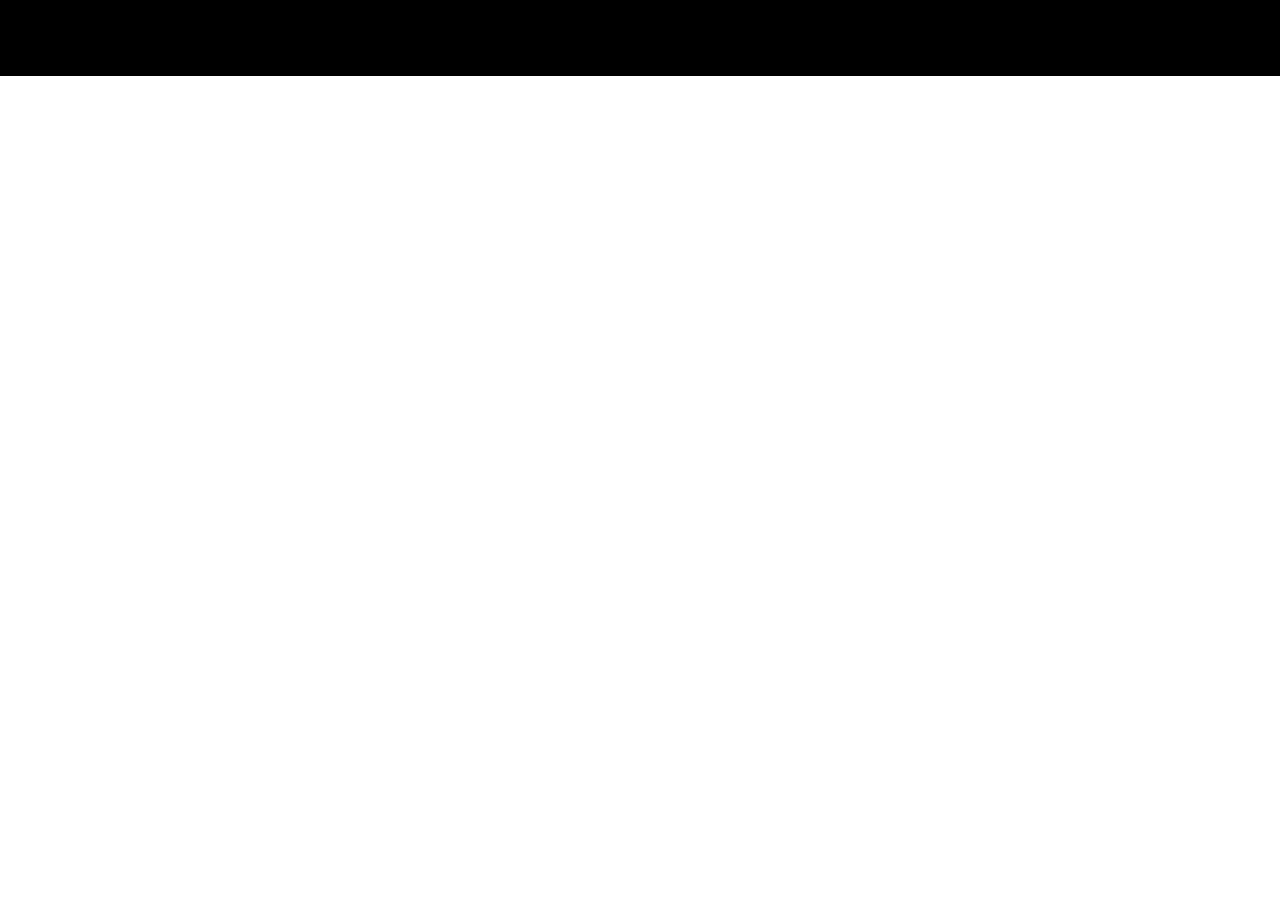
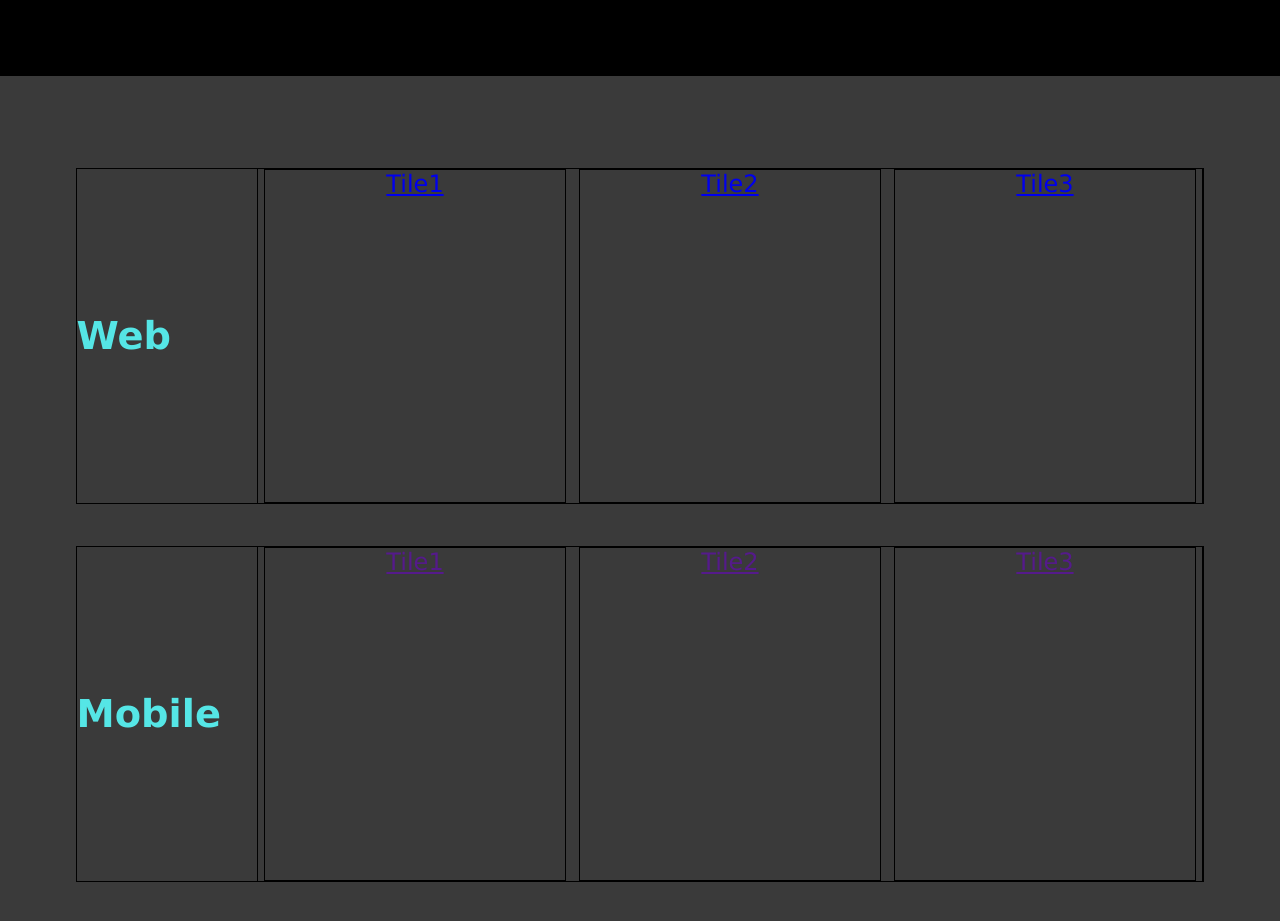
Before and after one commit to careychua/Free-Code-Camp, a plain HTML site: page Personal Portfolio/index.html in a window 1280 px wide. Shown: the part 724-1645 px from the top of the page. Before the commit the page ends 1024 px from the top, so only its background shows below. Drawn offline with Linux system fonts and the light colour scheme.

Commit message:
Styling for projects done

```diff
--- a/Personal Portfolio/index.html
+++ b/Personal Portfolio/index.html
@@ -24,16 +24,40 @@
                 </div>
             </section>
             <section id="projects">
-                <header><h1>Some works</h1></header>
-                <div class="project-tile">link to work</div>
-                <a id="profile-link" target="_blank" href="url to github or codepen.io"></a>
+                <div>
+                    <div>
+                        <header><h1>Web</h1></header>
+                        <div class="project-tile">
+                            <div><a href="https://codepen.io/careychua/pen/PoPeLrB">Tile1</a></div>
+                            <div><a href="https://codepen.io/careychua/pen/OJywvQm">Tile2</a></div>
+                            <div><a href="https://codepen.io/careychua/pen/KKdxrYR">Tile3</a></div>
+                        </div>
+                    </div>
+                    <div>
+                        <header><h1>Mobile</h1></header>
+                        <div class="project-tile">
+                            <div><a href="">Tile1</a></div>
+                            <div><a href="">Tile2</a></div>
+                            <div><a href="">Tile3</a></div>
+                        </div>
+                    </div>
+                    <div>
+                        <header><h1>Games</h1></header>
+                        <div class="project-tile">
+                            <div><a href="">Tile1</a></div>
+                            <div><a href="">Tile2</a></div>
+                            <div><a href="">Tile3</a></div>
+                        </div>
+                    </div>
+                </div>
+                <a id="profile-link" target="_blank" href="url to github or codepen.io">See All</a>
             </section>
             <section id="Contact">
                 <header><h1>Contact</h1></header>
             </section>
         </main>
         <footer>
-            Some footer message test
+            Some footer message
         </footer>
     </body>
 </html>
--- a/Personal Portfolio/style.css
+++ b/Personal Portfolio/style.css
@@ -8,7 +8,7 @@ body {
 }
 
 h1 {
-    font-size: 3em;
+    font-size: 2em;
     margin: 0px;
 }
 
@@ -18,7 +18,7 @@ h1 {
     height: 10vh;
     width: 100%;
     margin: 0px;
-    background-color: rgb(0, 150, 0);
+    background-color: rgb(0, 110, 0);
     display: flex;
     justify-content: end;
     text-align: left;
@@ -41,12 +41,12 @@ h1 {
 }
 
 #welcome-section {
+    height: 90vh;
+    padding: 10vh 20% 0px 20%;
     display: flex;
     flex-direction: column;
     justify-content: center;
     justify-items: center;
-    height: 90vh;
-    padding: 10vh 20% 0px 20%;
     background-color: rgb(0, 0, 0);
 }
 
@@ -83,3 +83,48 @@ h1 {
     padding: 10px;
     border-radius: 6px;
 }
+
+#projects {
+    height: 150vh;
+    padding: 10vh 5% 0px 5%;
+    background-color: rgb(58, 58, 58);
+    color: rgb(85, 230, 230);
+}
+
+#projects > div {
+    display: flex;
+    flex-direction: column;
+    justify-content: space-between;
+    height: 93%;
+}
+
+#projects > div > div {
+    border: 1px solid black;
+    margin: 1%;
+    height: 30%;
+    display: flex;
+    flex-direction: row;
+    justify-content: end;
+    align-items: center;
+}
+
+#projects > div > div > header {
+    font-size: 0.8em;
+    width: 16%;
+    text-align: left;
+}
+
+.project-tile {
+    border: 1px solid black;
+    width: 84%;
+    height: 100%;
+    display: grid;
+    grid-template-columns: repeat(3, 1fr);
+    grid-template-rows: 100%;
+}
+
+.project-tile > div {
+    border: 1px solid black;
+    margin: 0px 2% 0px 2%;
+    background: url();
+}
```
